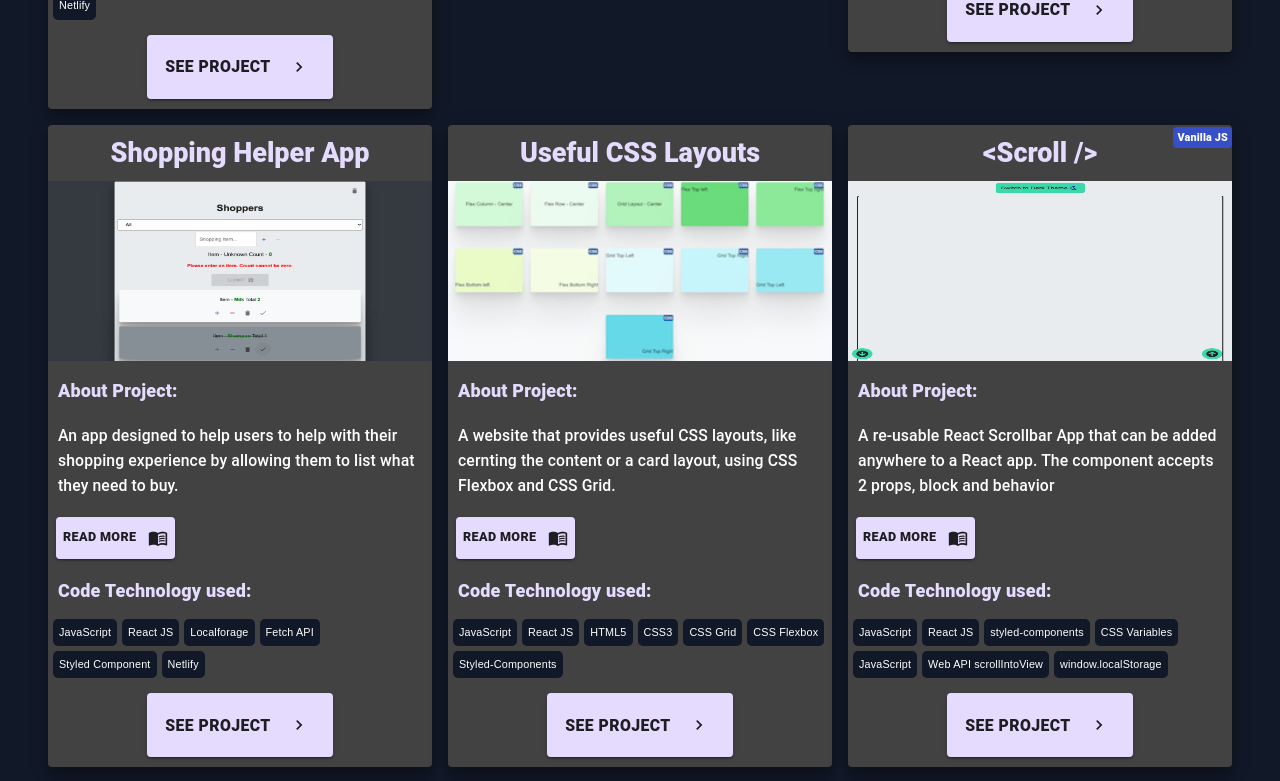
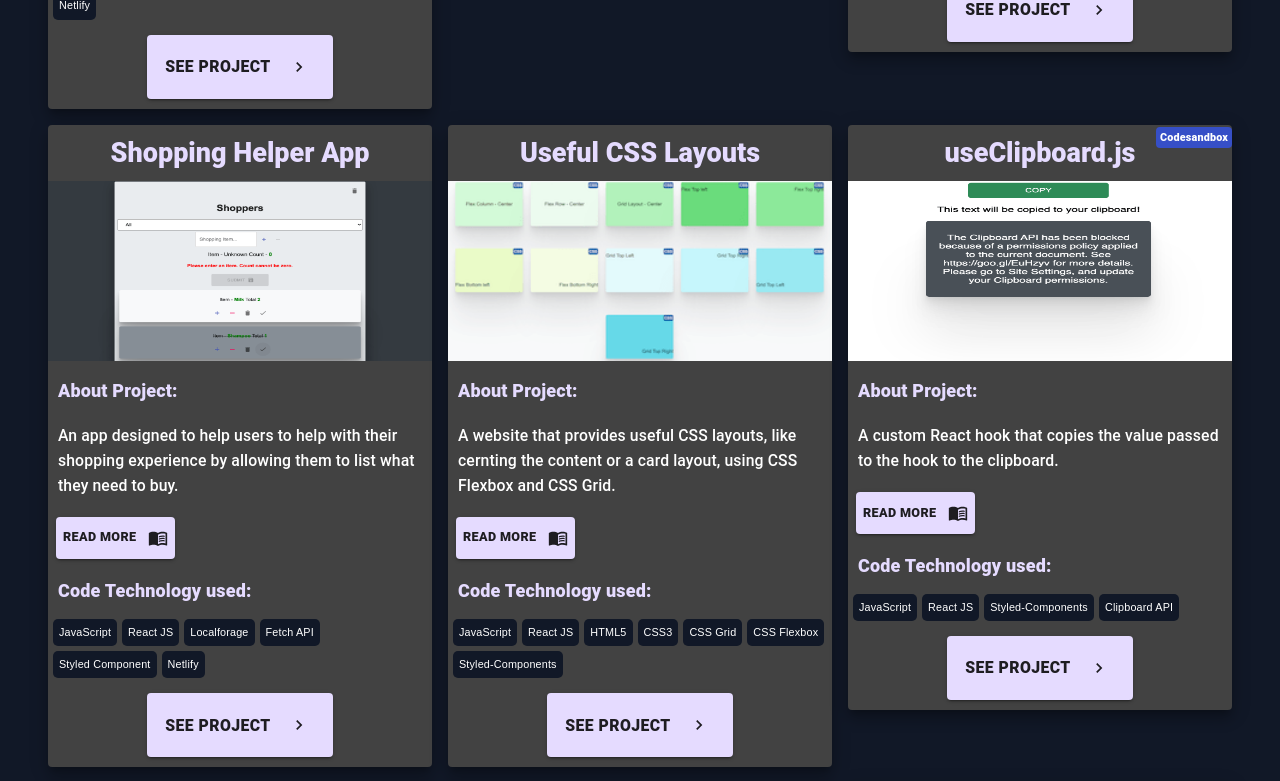
Before and after one commit to YutaMoriJP/Portfolio, a React (Create React App) app: page / in a window 1280 px wide. Shown: the part 1540-2321 px from the top of the page. Built offline with nearby package versions, Linux system fonts and the light colour scheme.

Commit message:
added useClipboard project

```diff
--- a/src/Pages/Home.js
+++ b/src/Pages/Home.js
@@ -30,6 +30,8 @@ const RemovedLater = () => {
       {val === "0214" && (
         <>
           <h1 style={{ fontSize: 30, color: "red" }}>
+            Start rough draft of new resume, using indeed examples, as well as
+            the skills you have written on portfolio - shoul be consistent!
             polish portfolio, revise writing etc. and start with resume + VISA
             stuff, and think about including more links like github, edabit?
             maybe in footer. And continue reading through Google CSS stuff +
--- a/src/data/project.js
+++ b/src/data/project.js
@@ -11,6 +11,7 @@ import bubble from "../Images/bubble.png";
 import blogGrid from "../Images/blogGrid.png";
 import scroll from "../Images/scroll.png";
 import usefulCSS from "../Images/css.png";
+import clipboard from "../Images/clipboard.png";
 
 import { v4 as uuidv4 } from "uuid";
 
@@ -138,7 +139,31 @@ const projects = [
       { tag: "Styled-Components", id: uuidv4() },
     ],
   },
-
+  {
+    name: "useClipboard.js",
+    img: clipboard,
+    id: uuidv4(),
+    url: "https://csb-r4x89.netlify.app/",
+    description:
+      "A custom React hook that copies the value passed to the hook to the clipboard.",
+    details: [
+      {
+        title: "useClipboard.js",
+        content:
+          "A custom React hook that allows users to pass an object with the property toBeCopied that should point at a string value that should be copied to the clipboard. This hook will access the built in Clipboard API (window.navigator.clipboard), and copy the string value to the user’s clipboard. The hook returns an object with 4 properties – idle, resolved, rejected, and error. Idle, resolved, and rejected are status variables. If idle is truthy, then no action is taken, if resolved is truthy then the string was copied to the clipboard successfully, and if rejected is truthy then the copying action has failed. The error object contains a message property that explains what exactly went wrong, like permission issues. The user also has an option to pass a onOpen prop, that will be invoked regardless of the result of the asynchronous operation (copying to the clipboard). This can be used to open up a message with information like “copied” or “not copied",
+      },
+    ],
+    extra: {
+      url: "https://codesandbox.io/s/useclipboardjs-r4x89?file=/src/App.js",
+      text: "Codesandbox",
+    },
+    tags: [
+      { tag: "JavaScript", id: uuidv4() },
+      { tag: "React JS", id: uuidv4() },
+      { tag: "Styled-Components", id: uuidv4() },
+      { tag: "Clipboard API", id: uuidv4() },
+    ],
+  },
   {
     name: "<Scroll />",
     img: scroll,
```
Also changed, not shown: src/Images/clipboard.png (added).
